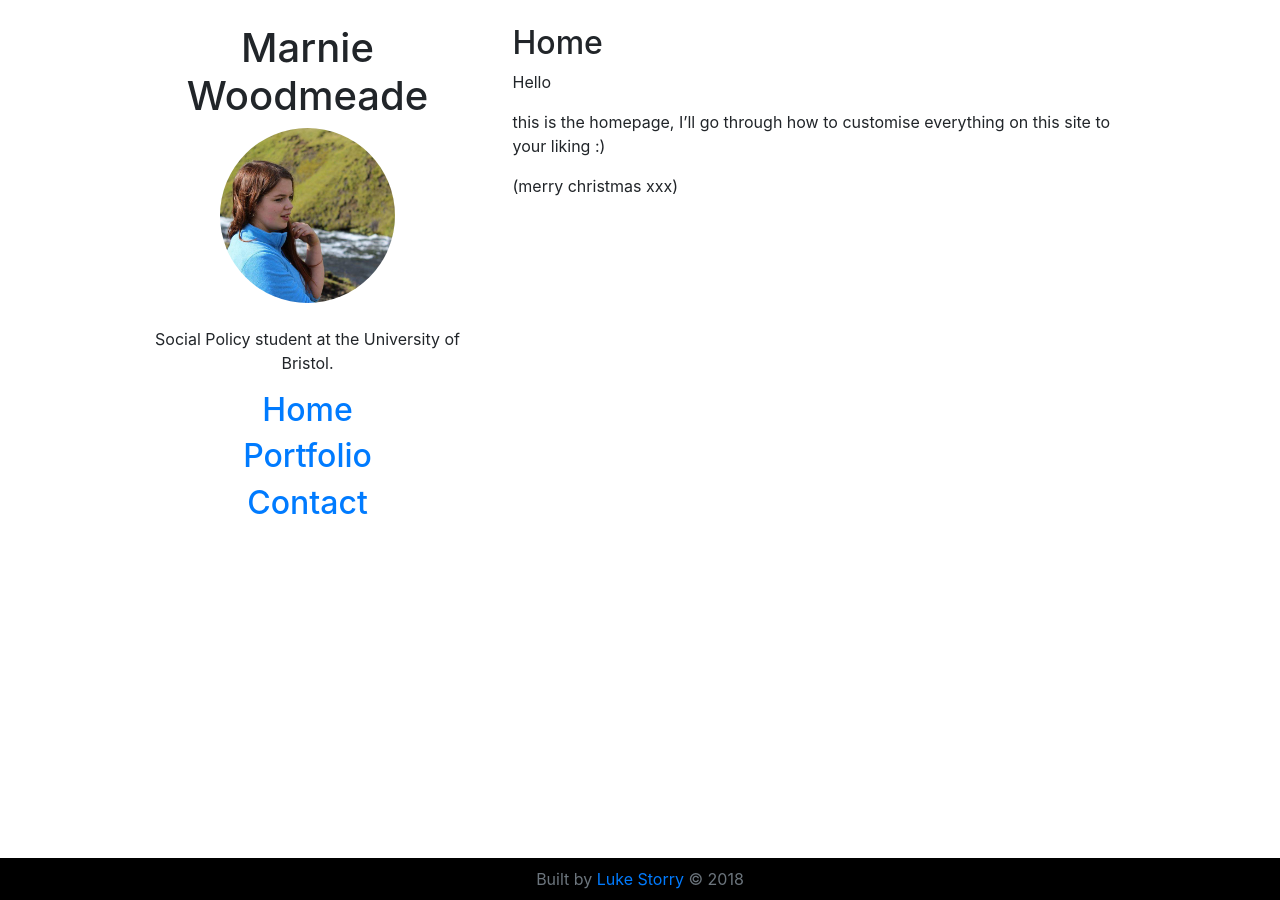
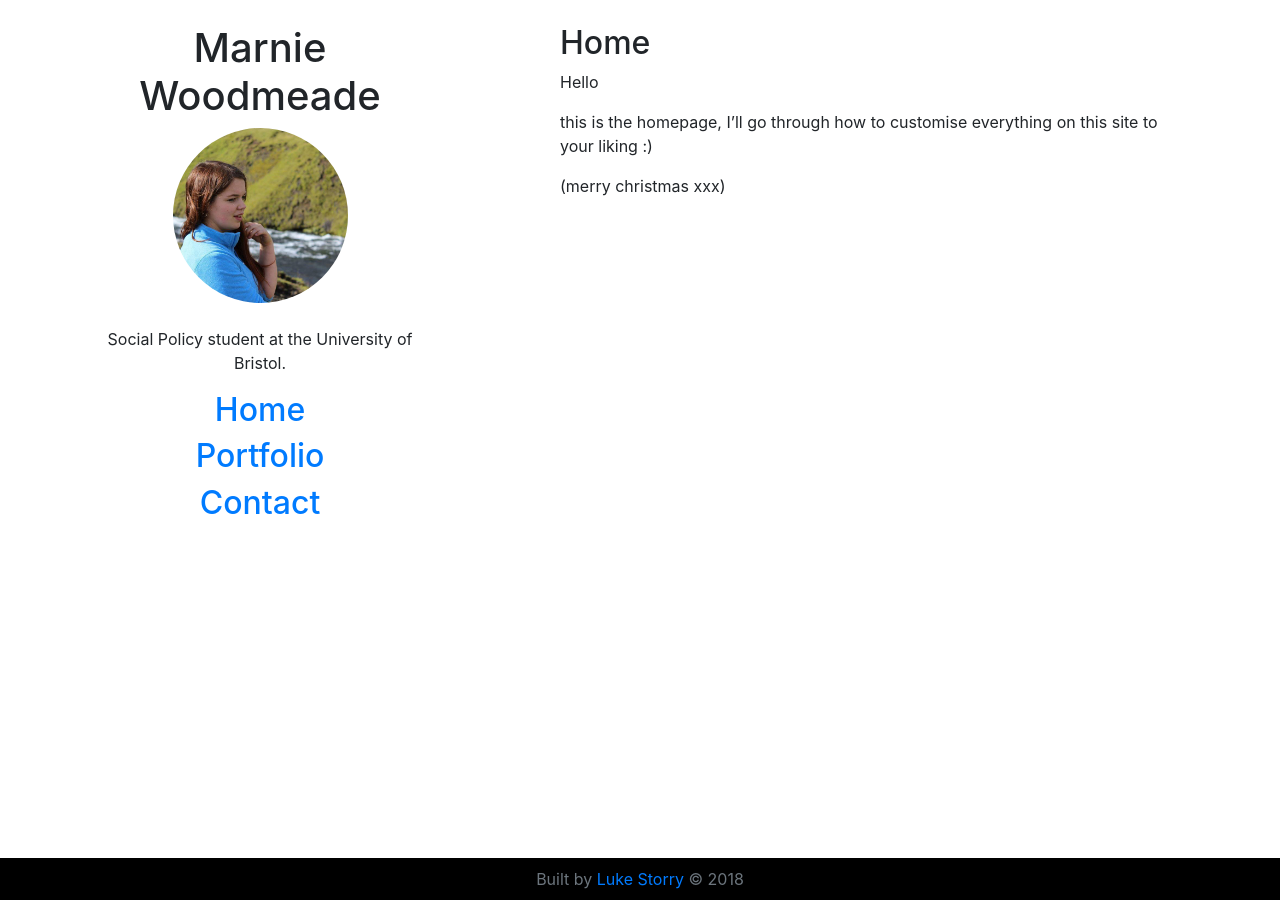
Before and after one commit to LukeStorry/marniewoodmeade, a Jekyll site: the page built from index.md, in a window 1280 px wide. Built offline with Jekyll 4.4.1, drawn with Linux system fonts in a browser that asks for light colours.

Commit message:
improved grid layout on larger devices

```diff
--- a/_layouts/default.html
+++ b/_layouts/default.html
@@ -34,7 +34,10 @@
         <br><br>
         </div>
 
-      <div class="col-8 col-md-7">
+      <div class="col-lg-1">
+      </div>
+
+      <div class="col-10 col-md-7">
         <br>
         <h2>{{ page.title }}</h2>
 
```
